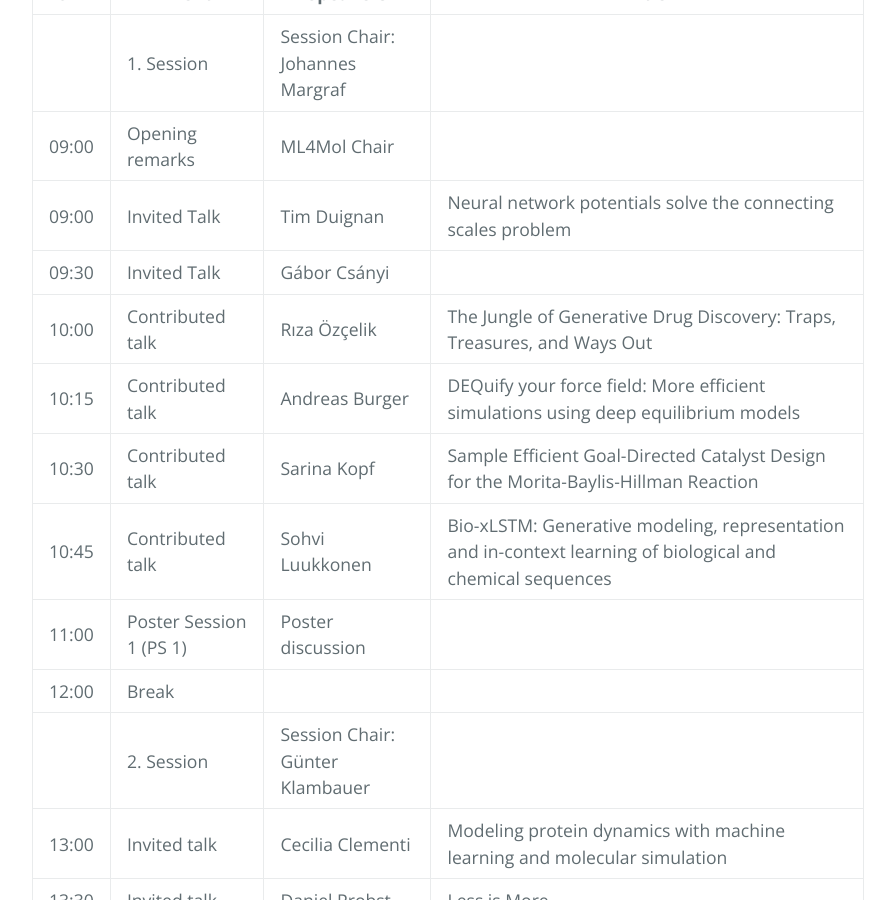
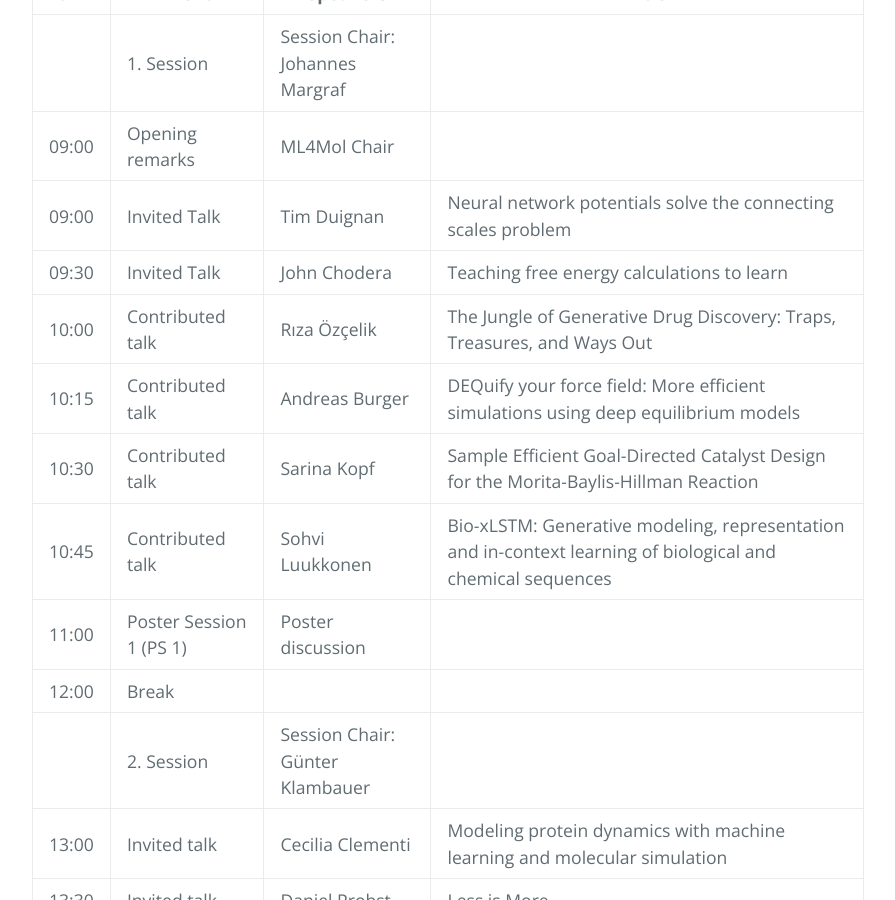
Before and after one commit to moleculediscovery/workshop2024, a Jekyll site: the page built from index.md, in a window 1280 px wide and 900 px high, scrolled down 1514 px. Shown: the whole window, without its empty margins (192-1087 px from the left). Built offline with Jekyll 4.4.1, drawn with Linux system fonts in a browser that asks for light colours; our own code applies the rules of GitHub Pages for plain Markdown files.

Commit message:
Update index.md

```diff
--- a/index.md
+++ b/index.md
@@ -22,7 +22,7 @@ Fri, Dec 6th, 09:00 am - 6:00 pm, CET; venue: Fritz Haber Institute of the Max P
 |              | 1. Session            | Session Chair: Johannes Margraf           |             	 |
 | 09:00             |	Opening remarks            | ML4Mol Chair             |	 |
 | 09:00             |	Invited Talk             | Tim Duignan | Neural network potentials solve the connecting scales problem |
-| 09:30             |	Invited Talk             | Gábor Csányi |  |
+| 09:30             |	Invited Talk             | John Chodera | Teaching free energy calculations to learn |
 | 10:00             |	Contributed talk             | Rıza Özçelik | The Jungle of Generative Drug Discovery: Traps, Treasures, and Ways Out |
 | 10:15             |	Contributed talk             | Andreas Burger | DEQuify your force field: More efficient simulations using deep equilibrium models |
 | 10:30             |	Contributed talk             | Sarina Kopf | Sample Efficient Goal-Directed Catalyst Design for the Morita-Baylis-Hillman Reaction |
```
